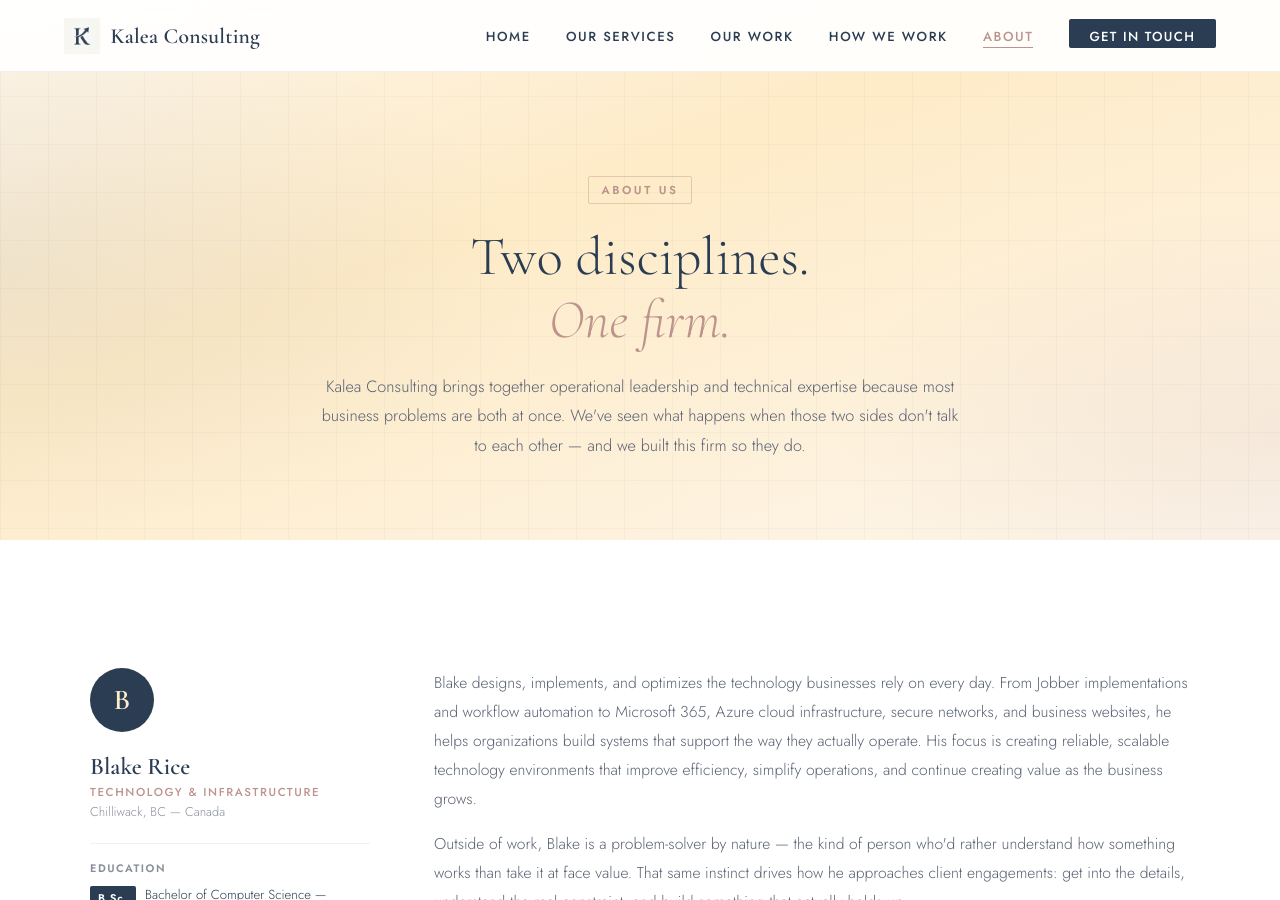
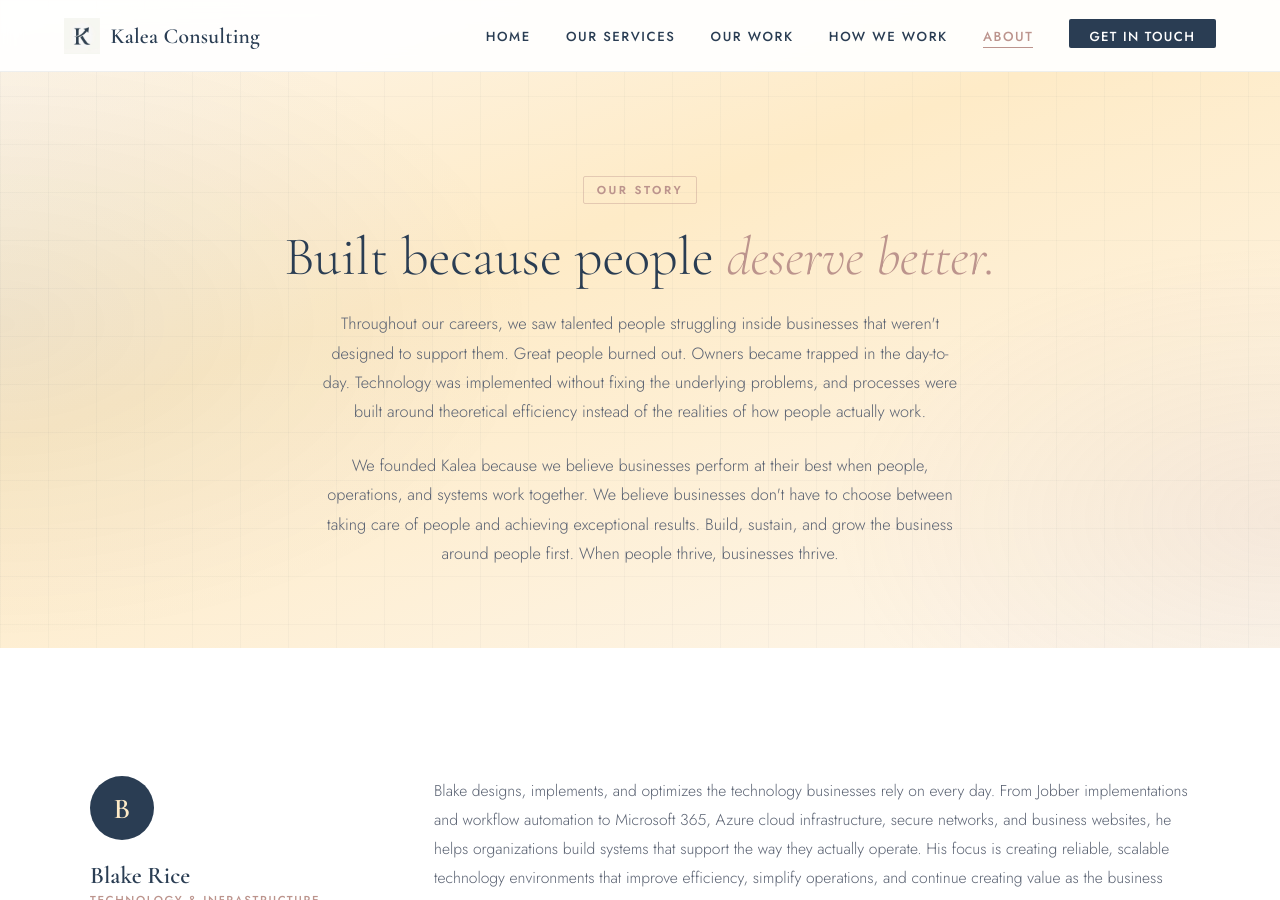
Before and after one commit to Kalea-Consulting/kaleaconsulting, a Jekyll site: the page built from about.html, in a window 1280 px wide and 900 px high. Built offline with Jekyll 4.4.1, drawn with Linux system fonts in a browser that asks for light colours.

Commit message:
Our story update on about.html
Replaced the introductory About section with Kalea's founding story and purpose, emphasizing the firm's people-first philosophy and belief that businesses perform best when people, operations, and systems work together. Improved readability by separating the narrative into two paragraphs with intentional spacing.

```diff
--- a/about.html
+++ b/about.html
@@ -9,12 +9,14 @@ description: Meet the team behind Kalea Consulting — Blake Rice and Matt Schla
 <section class="page-hero">
   <div class="hero-bg"></div>
   <div class="page-hero-inner">
-    <span class="hero-eyebrow fade-up">About Us</span>
-    <h1 class="fade-up">Two disciplines.<br><em>One firm.</em></h1>
+    <span class="hero-eyebrow fade-up">Our Story</span>
+    <h1 class="fade-up">Built because people <em>deserve better.</em></h1>
     <p class="fade-up">
-      Kalea Consulting brings together operational leadership and technical expertise
-      because most business problems are both at once. We've seen what happens when
-      those two sides don't talk to each other — and we built this firm so they do.
+        Throughout our careers, we saw talented people struggling inside businesses that weren't designed to support them. Great people burned out. Owners became trapped in the day-to-day. Technology was implemented without fixing the underlying problems, and processes were built around theoretical efficiency instead of the realities of how people actually work.
+    </p>
+
+    <p class="fade-up" style="margin-top: 1.5rem;">
+        We founded Kalea because we believe businesses perform at their best when people, operations, and systems work together. We believe businesses don't have to choose between taking care of people and achieving exceptional results. Build, sustain, and grow the business around people first. When people thrive, businesses thrive.
     </p>
   </div>
 </section>
```
